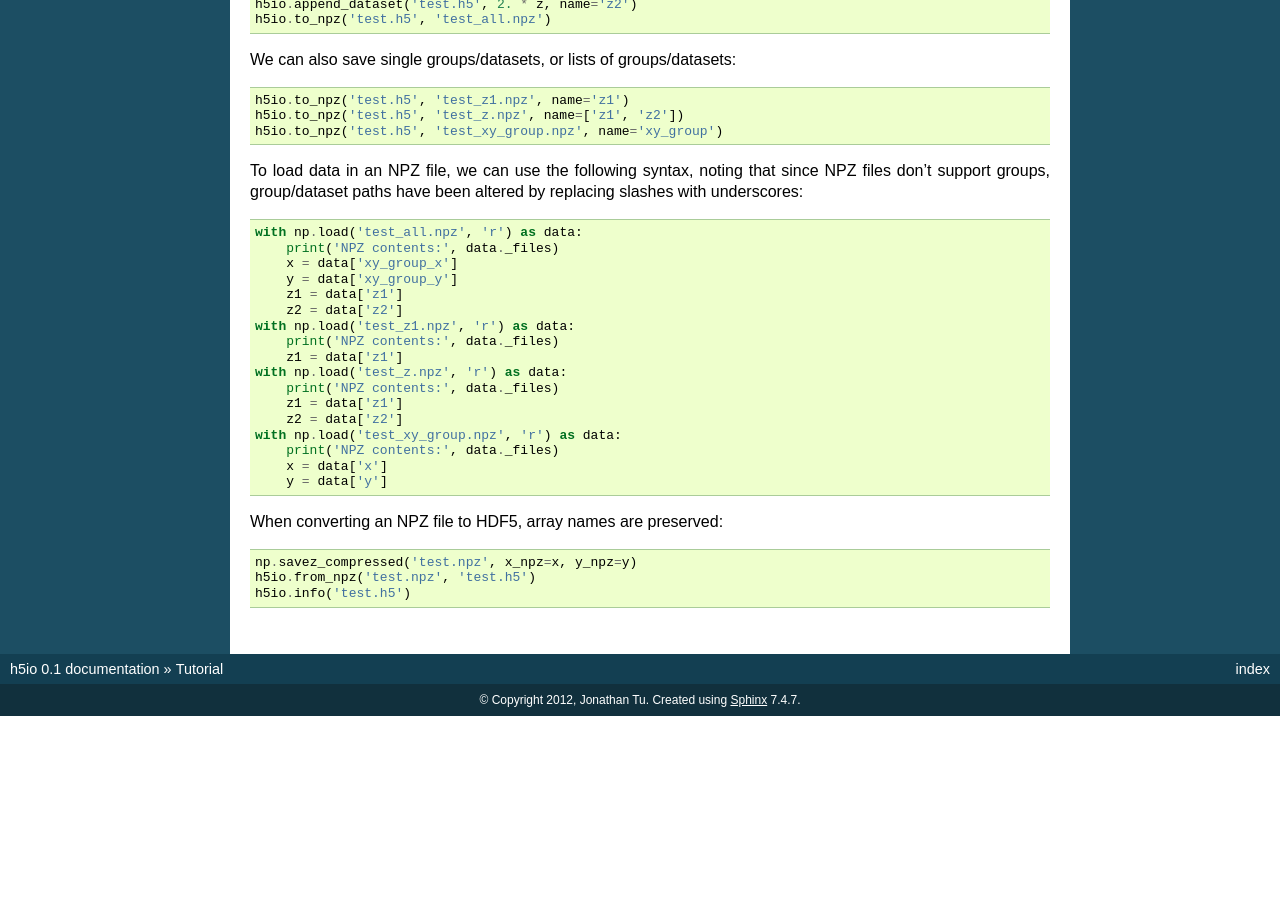
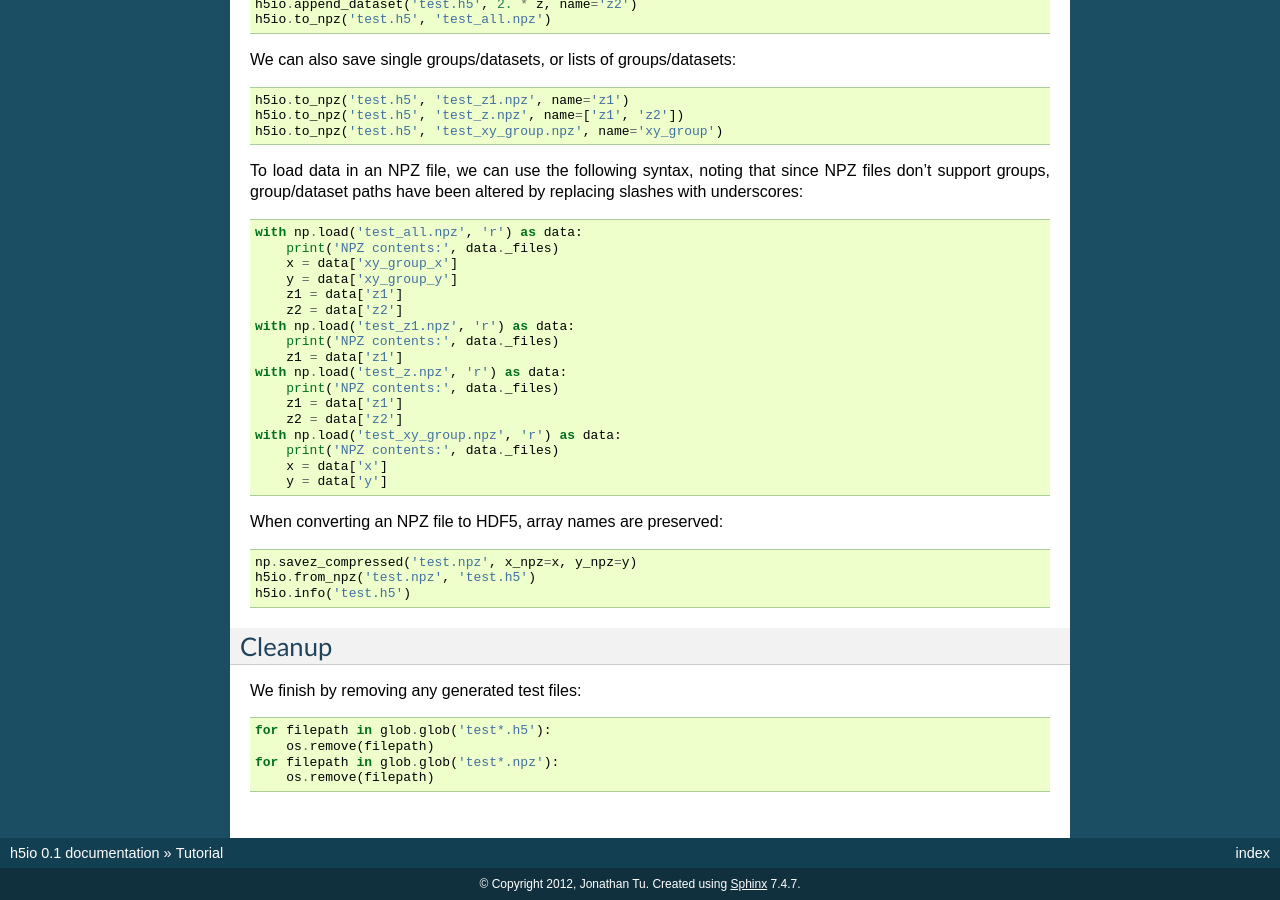
Before and after one commit to jhtu/high5py, a Sphinx documentation site: the page built from docs/tutorial.rst, in a window 1280 px wide and 900 px high, scrolled down 3798 px. Built offline with Sphinx 7.4.7, drawn with Linux system fonts in a browser that asks for light colours; formulas are drawn with MathJax 3; before the commit the page ends 4514 px from its top, so only the background shows below that.

Commit message:
Remove test files at end of tutorial.

```diff
--- a/docs/tutorial.rst
+++ b/docs/tutorial.rst
@@ -229,3 +229,14 @@ When converting an NPZ file to HDF5, array names are preserved::
   np.savez_compressed('test.npz', x_npz=x, y_npz=y)
   h5io.from_npz('test.npz', 'test.h5')
   h5io.info('test.h5')
+
+
+Cleanup
+-------
+
+We finish by removing any generated test files::
+
+  for filepath in glob.glob('test*.h5'):
+      os.remove(filepath)
+  for filepath in glob.glob('test*.npz'):
+      os.remove(filepath)
```
